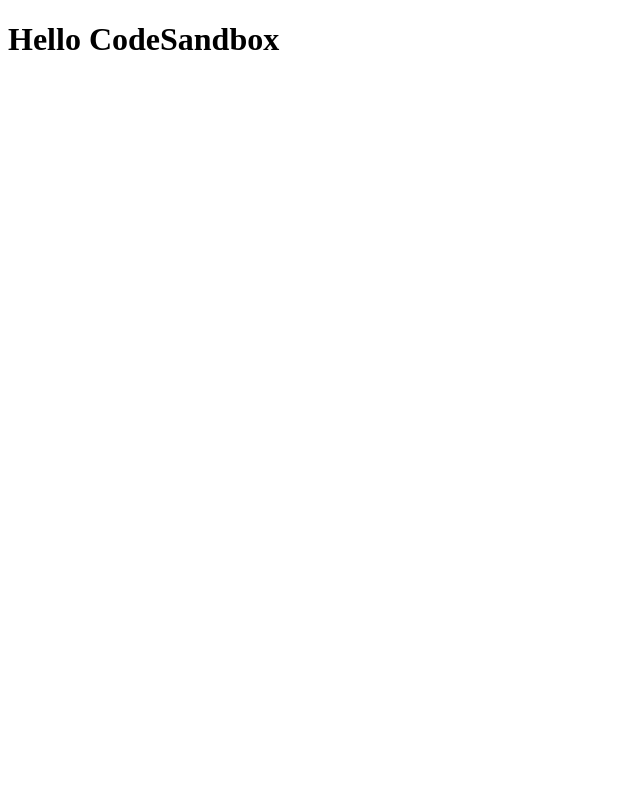
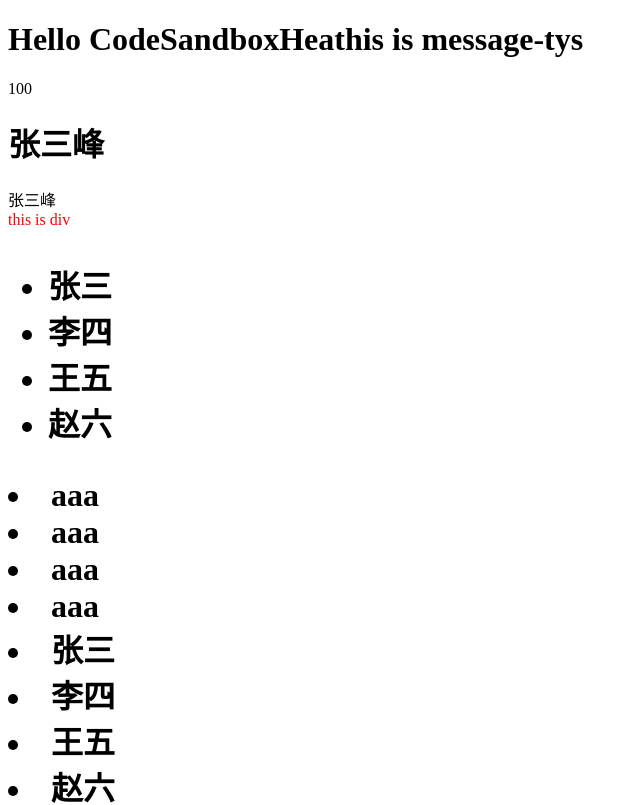
Before and after one commit to alantan2020/React-basic, a React (Create React App) app: page / in a window 1280 px wide. Shown: the top 805 px of the page, without its empty margins (0-640 px from the left). Built offline with nearby package versions, Linux system fonts and the light colour scheme.

Commit message:
list map方法的渲染

```diff
--- a/src/App.js
+++ b/src/App.js
@@ -1,9 +1,40 @@
 
 
 function App() {
+  const message = "Hea";
+  const count = 100
+  const list = [
+    { id:1001,name:'张三'},
+    { id:1002,name:'李四'},
+    { id:1003,name:'王五'},
+    { id:1004,name:'赵六'},
+  ]
+  function getName(){
+    return "张三峰"
+  }
   return (
     <div className="App">
-      <h1>Hello CodeSandbox</h1>
+      <h1>Hello CodeSandbox
+      {message}
+      {'this is message-tys'}
+      </h1>
+      {count}
+      <h1>{getName()}</h1>
+
+      {getName()}
+      <div style={{color:'red'}}> this is div</div>
+      <h1>
+
+        <ul>
+          {list.map(item => <li key={item.id}>{item.name}</li>)}
+        </ul>
+        {/* {list.map(item => <li>{item.name}</li>)} */}
+        {list.map(item => <li>aaa</li>)}
+        {list.map(item => <li>{item.name}</li>)}
+        {list.map(item => <li key={item.id}>{item.name}</li>)}
+
+      </h1>
+
 
     </div>
   );
```
